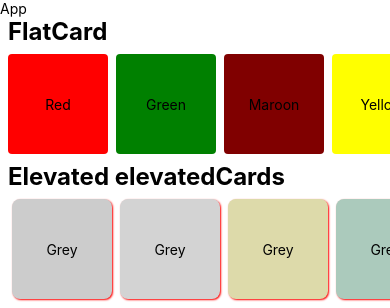
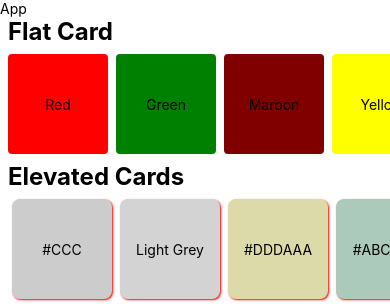
Before and after one commit to imfarhat/React-Native--01, a React Native app: screen / in a window 390 px wide. Shown: the top 308 px of the page. Built offline with nearby package versions, Linux system fonts and the light colour scheme.

Commit message:
update ui for cards

```diff
--- a/components/ElevatedCards.tsx
+++ b/components/ElevatedCards.tsx
@@ -1,28 +1,28 @@
 import {StyleSheet, Text, View, ScrollView} from 'react-native';
 import React from 'react';
 
-export default function ElevatedelevatedCards() {
+export default function ElevatedCards() {
   return (
     <View>
-      <Text style={styles.headingText}>Elevated elevatedCards</Text>
+      <Text style={styles.headingText}>Elevated Cards</Text>
       <ScrollView horizontal={true} style={styles.container}>
         <View style={[styles.elevatedCard, {backgroundColor: '#ccc'}]}>
-          <Text>Grey</Text>
+          <Text>#CCC</Text>
         </View>
         <View style={[styles.elevatedCard, {backgroundColor: 'lightgrey'}]}>
-          <Text>Grey</Text>
+          <Text>Light Grey</Text>
         </View>
         <View style={[styles.elevatedCard, {backgroundColor: '#dddaaa'}]}>
-          <Text>Grey</Text>
+          <Text>#DDDAAA</Text>
         </View>
         <View style={[styles.elevatedCard, {backgroundColor: '#abcabc'}]}>
-          <Text>Grey</Text>
+          <Text style={{textTransform: 'uppercase'}}>#abcabc</Text>
         </View>
         <View style={[styles.elevatedCard, {backgroundColor: '#bbaacc'}]}>
-          <Text>Grey</Text>
+          <Text style={{textTransform: 'uppercase'}}>#bbaacc</Text>
         </View>
         <View style={[styles.elevatedCard, {backgroundColor: '#aabbcc'}]}>
-          <Text>Grey</Text>
+          <Text style={{textTransform: 'uppercase'}}>#aabbcc</Text>
         </View>
       </ScrollView>
     </View>
--- a/components/FlatCards.tsx
+++ b/components/FlatCards.tsx
@@ -4,7 +4,7 @@ import React from 'react';
 export default function FlatCard() {
   return (
     <View>
-      <Text style={styles.headingText}>FlatCard</Text>
+      <Text style={styles.headingText}>Flat Card</Text>
       <View style={[styles.cardContainer]}>
         <View style={[styles.card, {backgroundColor: 'red'}]}>
           <Text>Red</Text>
```
